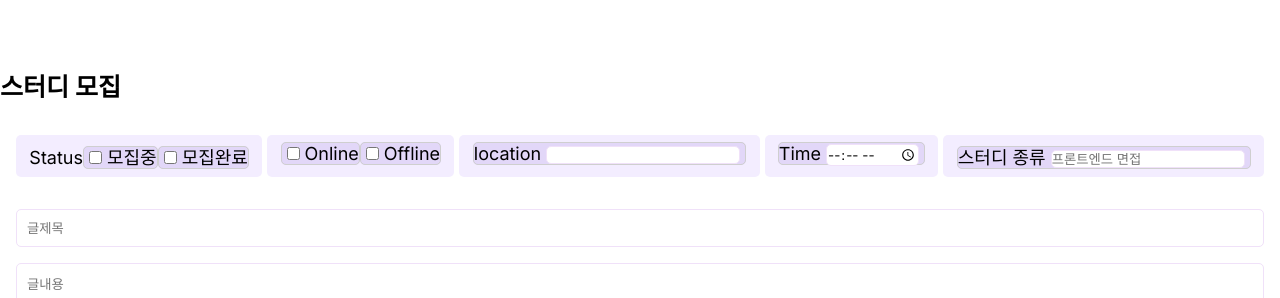
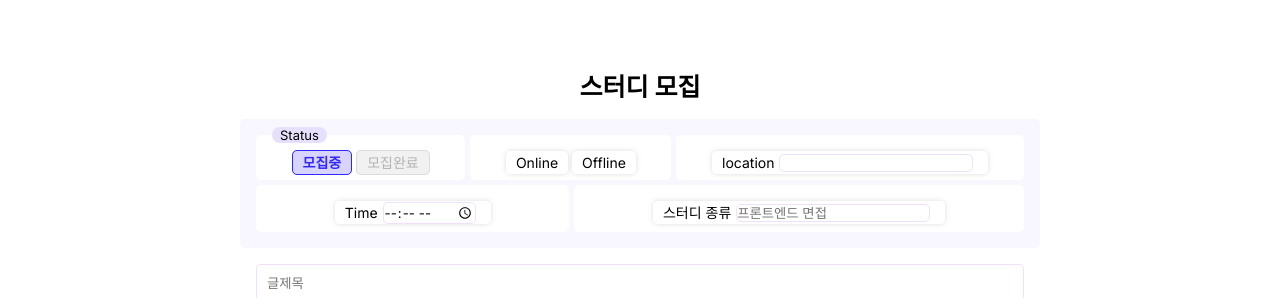
Before and after one commit to haileyham/study-now, a Next.js app: page /study-post/write in a window 1280 px wide. Shown: the part 173-471 px from the top of the page. Built offline with nearby package versions, Linux system fonts and the light colour scheme.

Commit message:
(#6) style: 공통class / status 상태별 box조정

```diff
--- a/app/study-post/write/page.module.scss
+++ b/app/study-post/write/page.module.scss
@@ -1,10 +1,10 @@
 .container {
-  max-width: var(--max-width);
-  margin: auto;
+  max-width: 800px;
   header {
     margin-bottom: 1rem;
     text-align: center;
     h1 {
+      text-align: center;
       font-size: var(--font-header-l);
     }
   }
@@ -48,25 +48,53 @@
   display: flex;
   flex-wrap: wrap;
   gap: 5px;
+  border-radius: var(--border-radius-s);
+  background-color: rgb(248, 246, 255);
   div {
-    padding: 0.5rem;
-    // border: 1px solid rgb(221, 221, 221);
-    background-color: rgb(243, 237, 255);
+    position: relative;
+    padding: 1rem 0.5rem 0.5rem 0.5rem;
     border-radius: var(--border-radius-s);
     flex-grow: 1;
     text-align: center;
+    background-color: #fff;
     input {
       margin: 0 5px;
+      &[type='checkbox'] {
+        position: absolute;
+        visibility: hidden;
+      }
     }
     label {
-      background-color: rgb(226, 215, 248);
-      border: 1px solid rgb(207, 207, 207);
+      font-size: var(--font-size-m);
+      margin: 0 2px;
+      padding: 3px 10px;
+      background-color: #fff;
       border-radius: var(--border-radius-s);
+      box-shadow: 0 0 5px rgba(216, 216, 216, 0.898);
+    }
+    .hello {
+      font-weight: bolder;
+      color: rgb(50, 39, 255);
+      border: 1.5px solid rgb(50, 39, 255);
+      background-color: rgba(166, 161, 255, 0.449);
+      box-shadow: none;
+    }
+    .bye {
+      color: rgba(128, 128, 128, 0.548);
+      border: 1.5px solid rgba(219, 219, 219, 0.968);
+      background-color: rgba(226, 226, 226, 0.485);
+      box-shadow: none;
     }
   }
-}
-
-.studyStatus {
+  span {
+    position: absolute;
+    top: -0.5rem;
+    left: 1rem;
+    padding: 0 0.5rem;
+    font-size: var(--font-size-s);
+    background-color: rgb(230, 224, 253);
+    border-radius: var(--border-radius-l);
+  }
 }
 
 // 테블릿
```
